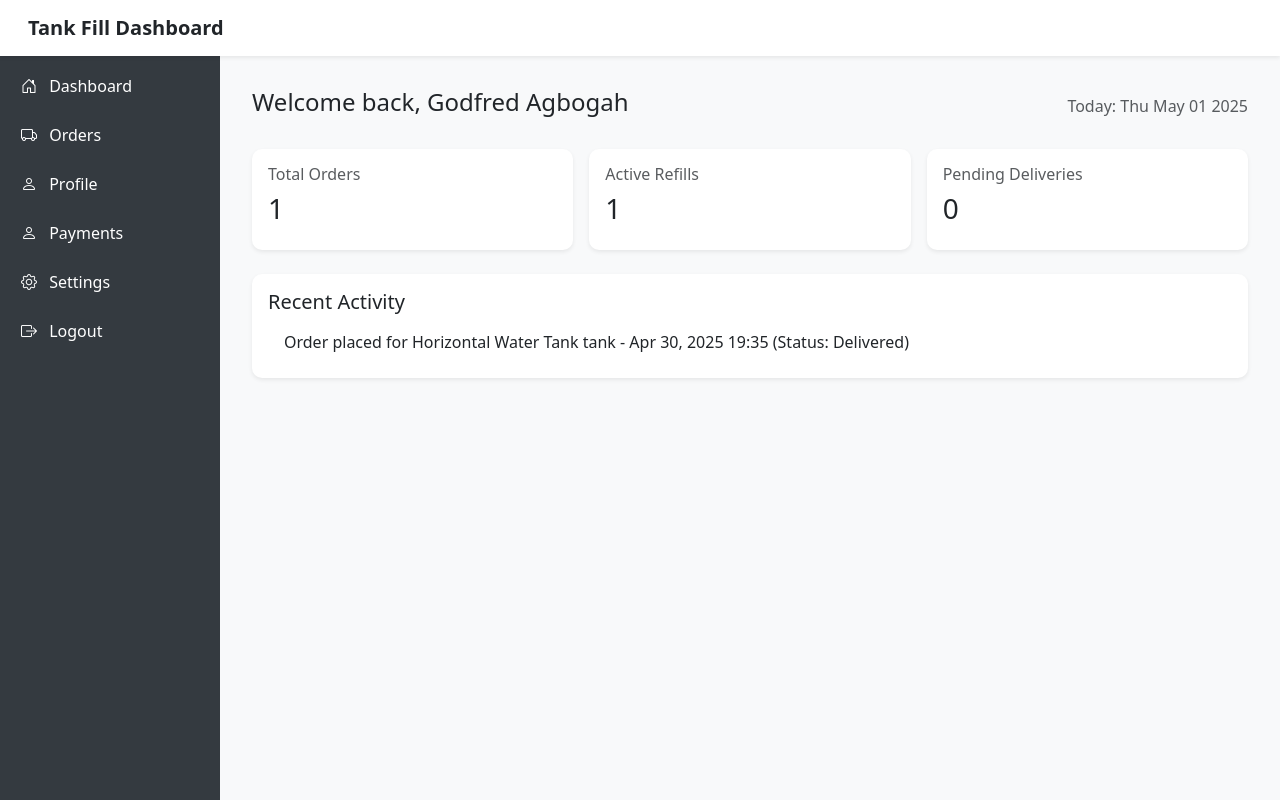
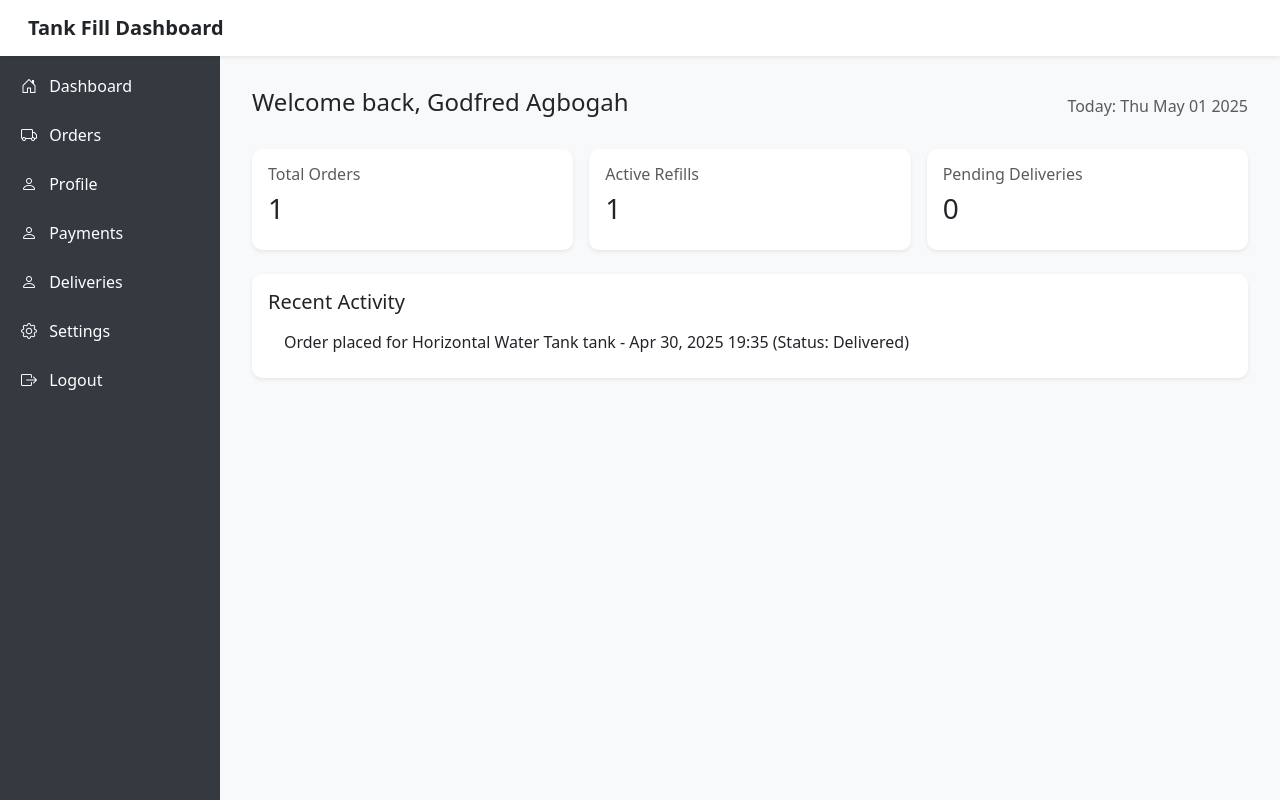
Before and after one commit to Godfred48/WaterTankRefill-App, a Django app: page /customer_dashboard/ in a window 1280 px wide. Run offline with Django 5.2, Linux system fonts and the light colour scheme; a user stored in the database is signed in; data comes from the database, SQL or seed files in the repository.

```diff
--- a/templates/customer/customer_dashboard.html
+++ b/templates/customer/customer_dashboard.html
@@ -90,6 +90,7 @@
   <a href="{% url 'customer_orders' %}"><i class="bi bi-truck me-2"></i> Orders</a>
   <a href="{% url 'customer_profile' %}"><i class="bi bi-person me-2"></i> Profile</a>
   <a href="{% url 'customer_payments' %}"><i class="bi bi-person me-2"></i> Payments</a>
+  <a href="{% url 'customer_deliveries' %}"><i class="bi bi-person me-2"></i> Deliveries</a>
   <a href="#"><i class="bi bi-gear me-2"></i> Settings</a>
   <a href="{% url 'logout' %}"><i class="bi bi-box-arrow-right me-2"></i> Logout</a>
 </div>
```
